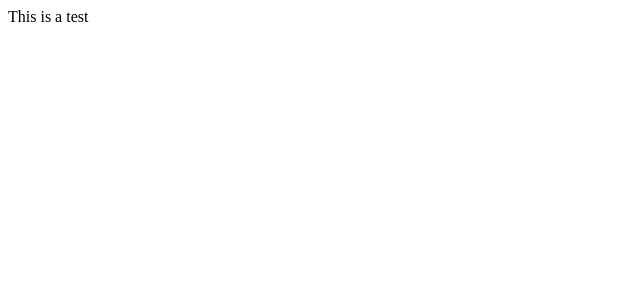
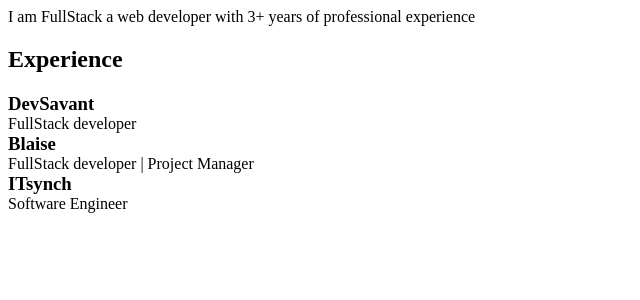
Before and after one commit to juanfrvera/juanfrvera.github.io, a SvelteKit app: page / in a window 1280 px wide. Shown: the top 300 px of the page, without its empty margins (0-640 px from the left). Built offline with nearby package versions, Linux system fonts and the light colour scheme.

Commit message:
wip: experience

```diff
--- /dev/null
+++ b/src/components/experience.svelte
@@ -0,0 +1,10 @@
+<h3 id="title">
+	<slot name="company" />
+</h3>
+<slot name="roles" />
+
+<style>
+	#title {
+		margin: 0;
+	}
+</style>
--- a/src/routes/+page.svelte
+++ b/src/routes/+page.svelte
@@ -1 +1,20 @@
-This is a test
+<script>
+	import Experience from '../components/experience.svelte';
+</script>
+
+I am FullStack a web developer with 3+ years of professional experience
+
+<h2>Experience</h2>
+
+<Experience>
+	<span slot="company">DevSavant</span>
+	<span slot="roles">FullStack developer</span>
+</Experience>
+<Experience>
+	<span slot="company">Blaise</span>
+	<span slot="roles">FullStack developer | Project Manager</span>
+</Experience>
+<Experience>
+	<span slot="company">ITsynch</span>
+	<span slot="roles">Software Engineer</span>
+</Experience>
```
